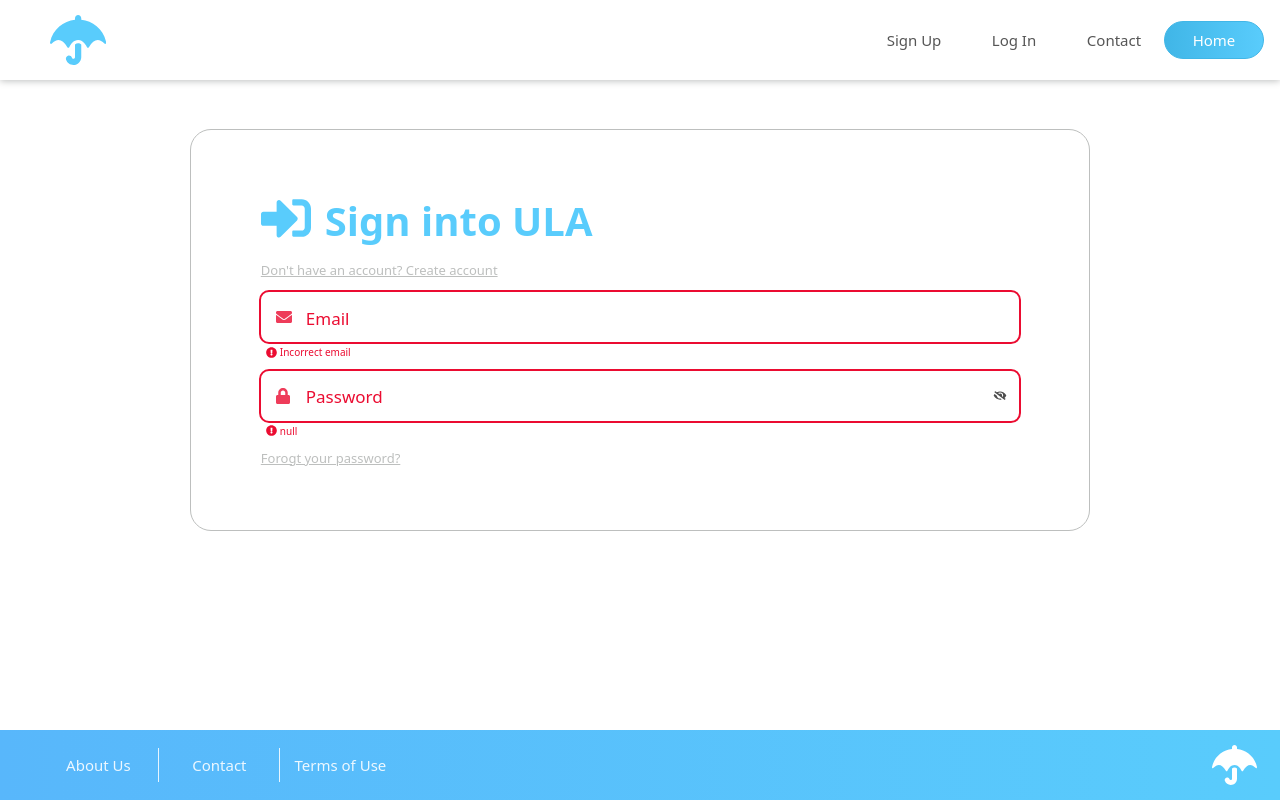
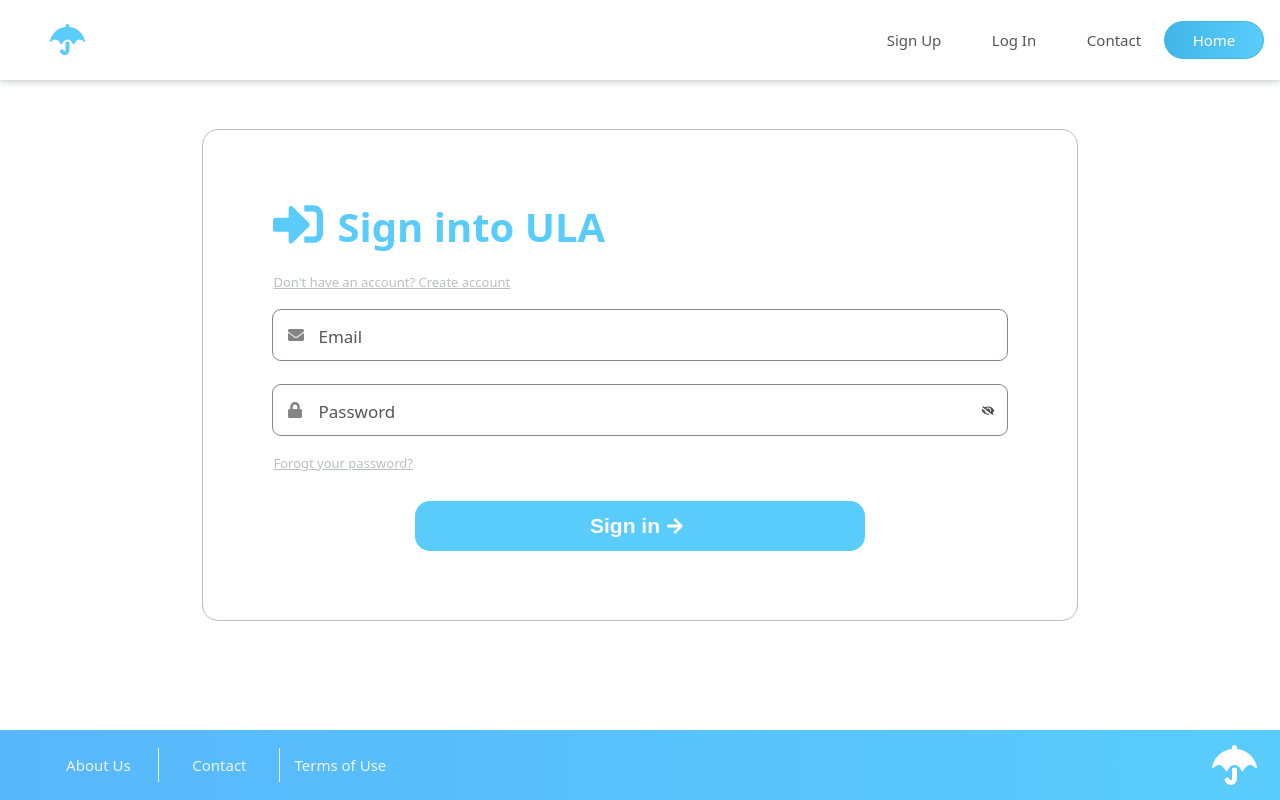
Before and after one commit to ULA-Development/ClinicWaitTime_Website, a React (Create React App) app: page / in a window 1280 px wide. Built offline with nearby package versions, Linux system fonts and the light colour scheme.

Commit message:
Signin page complete

```diff
--- a/src/App.tsx
+++ b/src/App.tsx
@@ -2,7 +2,6 @@ import React, { useState } from "react";
 import TextInput from "./components/TextInput";
 import Button from "./components/Button";
 import SmallFooter from "./components/SmallFooter";
-import Dropdown from "./pages/Home/Dropdown";
 import Header from "./components/Header/Header";
 import SigninPage from "./pages/Signin/SigninPage"
 function App() {
--- a/src/components/Button.css
+++ b/src/components/Button.css
@@ -2,7 +2,7 @@
 
 .Button {
   position: relative;
-  border-radius: 22px;
+  border-radius: 15px;
   font-weight: bold;
   color: white;
   background-color: var(--main);
@@ -11,6 +11,7 @@
   border: none;
   overflow: hidden;
   align-items: center;
+  margin-top: 10px;
 }
 img {
   position: relative;
--- a/src/components/TextInput.css
+++ b/src/components/TextInput.css
@@ -66,7 +66,6 @@
   outline: 1.5px solid var(--grey);
   transition: outline 100ms linear;
   justify-content: right;
-  margin-bottom:15px;
 }
 .container.focus,
 .container:hover {
@@ -128,6 +127,7 @@
   display: flex;
   left: 8px;
   vertical-align: middle;
+
 }
 .visible-eye {
   width: auto;
--- a/src/pages/Signin/SigninPage.css
+++ b/src/pages/Signin/SigninPage.css
@@ -8,13 +8,13 @@
     margin-top: 50px;
 }
 .content{
-    width: 60%;
-    height: 300px;
+    width: 58%;
+    height: 390px;
     display: flex;
     justify-content: space-evenly;
     flex-direction: column;
     padding: 50px 70px;
-    border-radius: 20px;
+    border-radius: 15px;
     outline: 1.5px solid var(--shadow-grey);
 }
 .title{
@@ -23,17 +23,28 @@
     font-size: 40px;
     padding-left:0px;
     display: flex;
-    justify-content: left;
     position: relative;
+    width: fit-content;
 }
-.logo{
+.sign-in-logo{
+    align-self: left;
     height: 50px;
-    width: auto;
+    width: 50px;
+    fill: var(--main);
     position: relative;
     padding-right:14px;
+}
+.input-fields{
+    justify-content: space-between;
+    display: flex;
+    flex-direction: column;
+    height: 125px;
+    position: relative;
+
 }
 a{
     color: var(--shadow-grey);
     font-size: 13px;
 
+
 }
--- a/src/pages/Signin/SigninPage.tsx
+++ b/src/pages/Signin/SigninPage.tsx
@@ -2,17 +2,18 @@ import React, { useState } from "react";
 import Header from "../../components/Header/Header";
 import TextInput from "../../components/TextInput";
 import SmallFooter from "../../components/SmallFooter";
+import Button from "../../components/Button";
 import { ReactComponent as SigninIcon } from "../../assets/icons/sign-in-alt-solid.svg"
 import "./SigninPage.css";
 
 const SigninPage = () => {
   const [emailText, setEmailText] = useState("");
   const [emailErrorMessage, setEmailErrorMessage] = useState<null | string>(
-    "Incorrect email"
+    null
   );
   const [passText, setPassText] = useState("");
   const [passErrorMessage, setPassErrorMessage] = useState<null | string>(
-    "null"
+    null
   );
   return (
     <div>
@@ -20,10 +21,11 @@ const SigninPage = () => {
       <div className="content-container">
         <div className="content">
           <div className="title">
-            <SigninIcon className="logo"/>
+            <SigninIcon className="sign-in-logo"/>
             <span className="title">Sign into ULA</span>
           </div>
           <a href="/signup">Don't have an account? Create account</a>
+          <div className='input-fields'>
           <TextInput
             value={emailText}
             onChange={setEmailText}
@@ -38,7 +40,11 @@ const SigninPage = () => {
             errorMessage={passErrorMessage}
             setError={setPassErrorMessage}
           />
+          </div>
           <a href="/forogotpassword">Forogt your password?</a>
+          <div style={{alignSelf: 'center'}}>
+          <Button width={450} height={50} onClick={() => console.log("sign in")}>Sign in</Button>
+          </div>
         </div>
       </div>
       <SmallFooter/>
```
Also changed, not shown: src/archive/Dropdown.css (renamed from src/pages/Home/Dropdown.css), src/archive/Dropdown.tsx (renamed from src/pages/Home/Dropdown.tsx), src/components/Button.tsx (line endings or trailing spaces).
